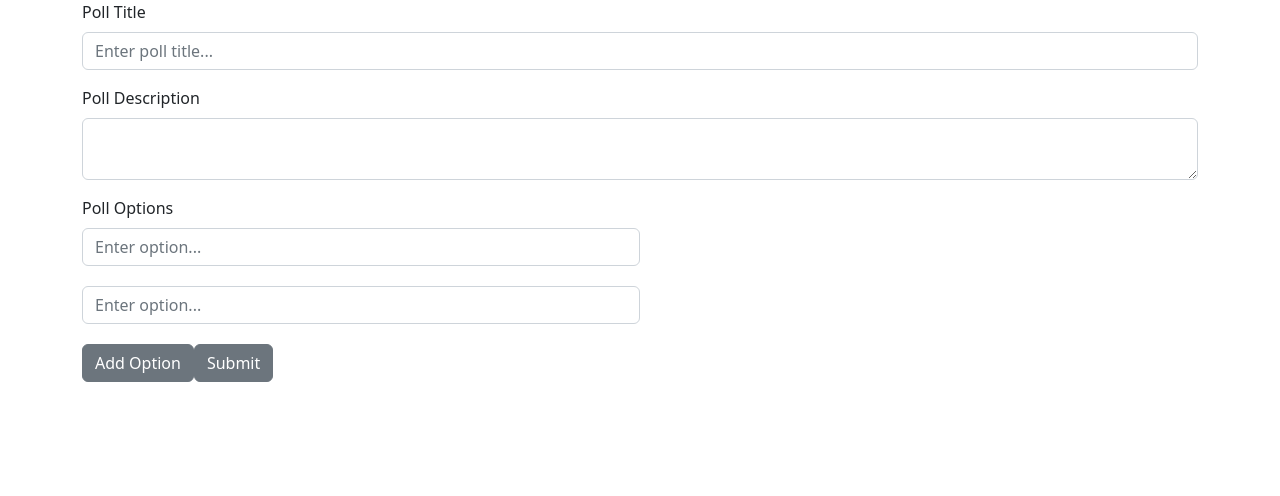
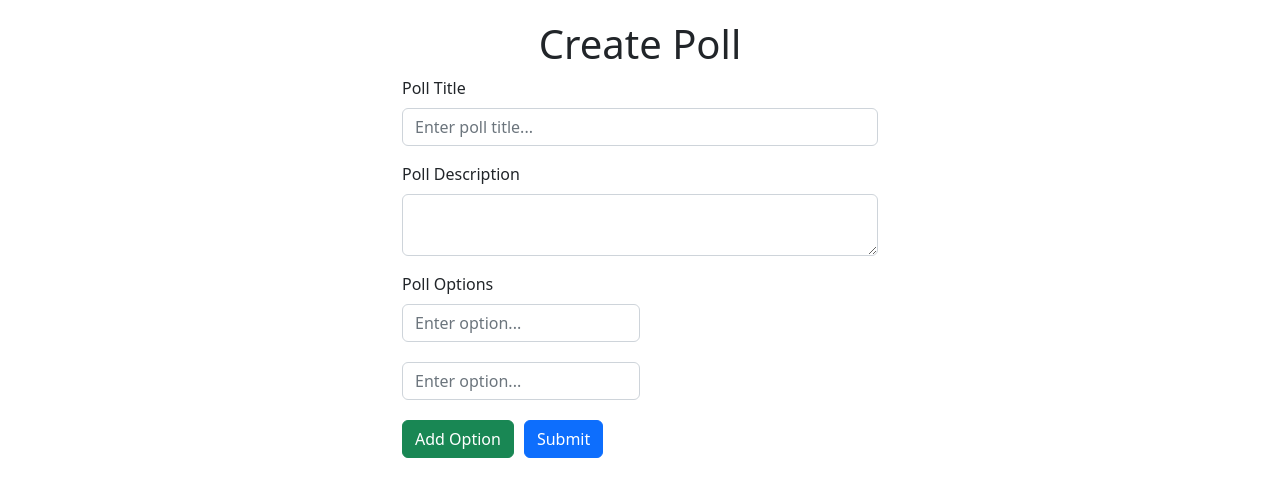
Before and after one commit to syfulislambappi/poll-application-frontend, a React (Create React App) app: page / in a window 1280 px wide. Shown: the top 496 px of the page. Built offline with nearby package versions, Linux system fonts and the light colour scheme.

Commit message:
added create poll option

```diff
--- a/src/App.js
+++ b/src/App.js
@@ -1,12 +1,7 @@
 import CreatePoll from "./components/CreatePoll";
-import { Container } from "reactstrap";
 
 function App() {
-  return (
-    <Container my={3}>
-      <CreatePoll />
-    </Container>
-  );
+  return <CreatePoll />;
 }
 
 export default App;
--- a/src/components/CreatePoll.js
+++ b/src/components/CreatePoll.js
@@ -1,9 +1,52 @@
 import React, { useState } from "react";
-import { Form, FormGroup, Label, Input, Button } from "reactstrap";
+import { Form, FormGroup, Label, Input, Button, Container } from "reactstrap";
+import postData from "../utils/sendData";
+
 const CreatePoll = () => {
-  const [options, setOptions] = useState([1, 2]);
+  // Poll option input fields
+  const [optionList, setOptionList] = useState([
+    { option: "" },
+    { option: "" },
+  ]);
+  const [title, setTitle] = useState("");
+  const [description, setDescription] = useState("");
+
+  // Handle poll option value
+  const handleOptionValue = (e, index) => {
+    const { name, value } = e.target;
+    const options = [...optionList];
+
+    options[index][name] = value;
+    setOptionList(options);
+  };
+
+  // Necessary request Info
+  const options = optionList.map((value) => value.option);
+  const requestBody = { title, description, options };
+  const requestOptions = {
+    method: "POST",
+    headers: { "Content-Type": "application/json" },
+    body: JSON.stringify(requestBody),
+  };
+  const uri = `http://localhost:4000/api/v1/poll/create`;
+
+  // Handle form submit with post request
+  const handleOnSubmit = (e) => {
+    e.preventDefault();
+    postData(uri, requestOptions);
+    setTitle("");
+    setDescription("");
+    setOptionList([{ option: "" }, { option: "" }]);
+  };
+
   return (
-    <Form>
+    <Container
+      style={{
+        width: "500px",
+      }}
+    >
+      <h1 style={{ textAlign: "center", marginTop: "20px" }}>Create Poll</h1>
+      <Form onSubmit={handleOnSubmit} style={{ width: "100%" }}>
         <FormGroup>
           <Label for="poll">Poll Title</Label>
           <Input
@@ -11,20 +54,30 @@ const CreatePoll = () => {
             name="title"
             placeholder="Enter poll title..."
             type="text"
+            value={title}
+            onChange={(e) => setTitle(e.target.value)}
           />
         </FormGroup>
         <FormGroup>
           <Label for="desc">Poll Description</Label>
-        <Input id="desc" name="description" type="textarea" />
+          <Input
+            id="desc"
+            name="description"
+            type="textarea"
+            value={description}
+            onChange={(e) => setDescription(e.target.value)}
+          />
         </FormGroup>
         <FormGroup>
           <Label for="opt">Poll Options</Label>
-        {options.map((value) => (
+          {optionList.map((value, index) => (
             <Input
-            key={value.toString()}
+              key={index.toString()}
               id="opt"
-            name="options"
+              name="option"
               placeholder="Enter option..."
+              value={value.option}
+              onChange={(e) => handleOptionValue(e, index)}
               type="text"
               style={{ width: "50%", marginBottom: "20px" }}
             />
@@ -32,12 +85,18 @@ const CreatePoll = () => {
         </FormGroup>
         <Button
           type="button"
-        onClick={() => setOptions(options.push(options.length))}
+          onClick={() =>
+            setOptionList((prevState) => [...prevState, { option: "" }])
+          }
+          color="success"
         >
           Add Option
         </Button>
-      <Button type="submit">Submit</Button>
+        <Button style={{ marginLeft: "10px" }} color="primary" type="submit">
+          Submit
+        </Button>
       </Form>
+    </Container>
   );
 };
 
--- /dev/null
+++ b/src/utils/sendData.js
@@ -0,0 +1,11 @@
+const postData = async (uri, requestOptions) => {
+  try {
+    const rawData = await fetch(uri, requestOptions);
+    const result = await rawData.json();
+    console.log(result);
+  } catch (error) {
+    console.log(error);
+  }
+};
+
+export default postData;
```
Lines whose indentation alone changed are shown as unchanged.
